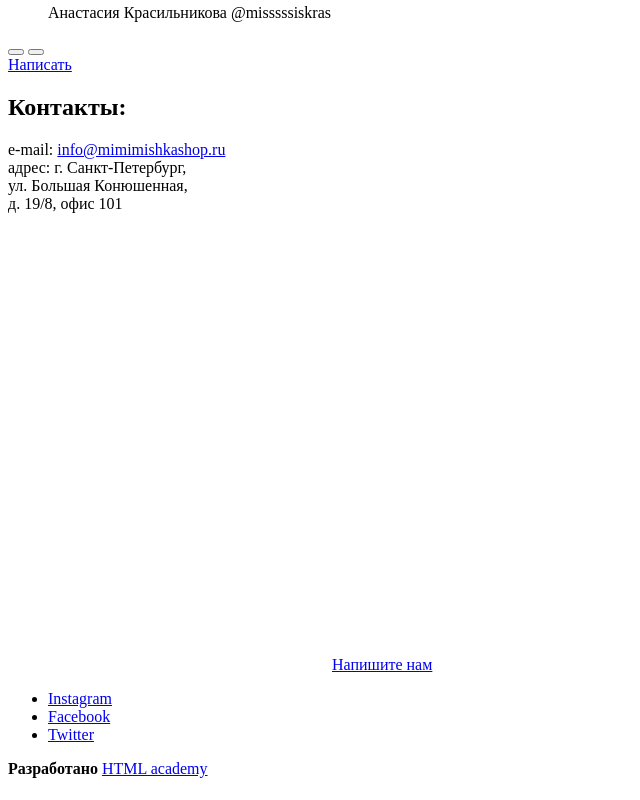
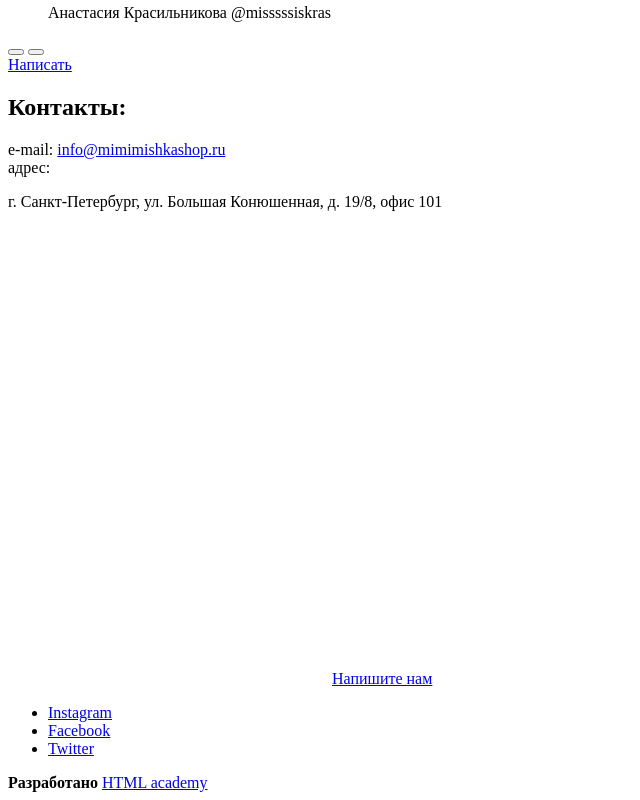
Before and after one commit to DivoDivnoe/272803-mishka, a website: page index.html in a window 1280 px wide. Shown: the part 1081-1881 px from the top of the page, without its empty margins (0-640 px from the left). Drawn offline with Linux system fonts and the light colour scheme; placeholder pictures from the web are drawn by us.

Commit message:
make correctings

```diff
--- a/index.html
+++ b/index.html
@@ -163,11 +163,11 @@
             </div>
             <div class="contacts__item">
               <span class="contacts__heading">адрес:</span>
-              <span class="contacts__value">
-                г. Санкт-Петербург,<br>
-                ул. Большая Конюшенная,<br>
-                д. 19/8, офис 101
-              </span>
+              <p class="contacts__value">
+                <span class="contacts__value-item">г. Санкт-Петербург,</span>
+                <span class="contacts__value-item">ул. Большая Конюшенная,</span>
+                <span class="contacts__value-item">д. 19/8, офис 101</span>
+              </p>
             </div>
           </div>
           <iframe class="contacts__map" src="http://placehold.it/320x457" frameborder="0" width="320" height="457"></iframe>
```
